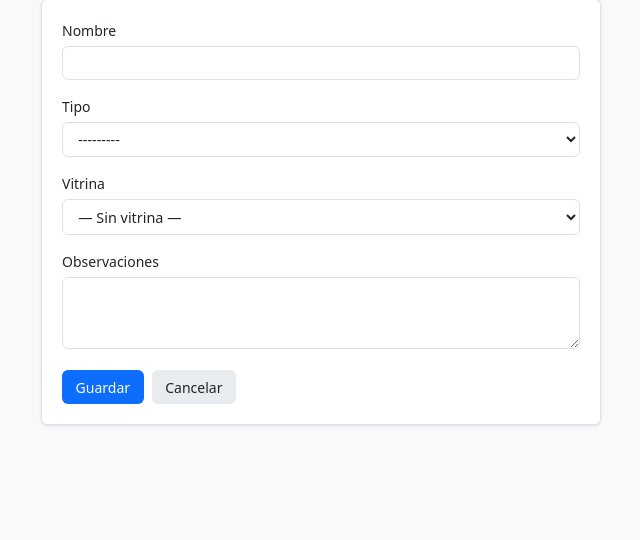
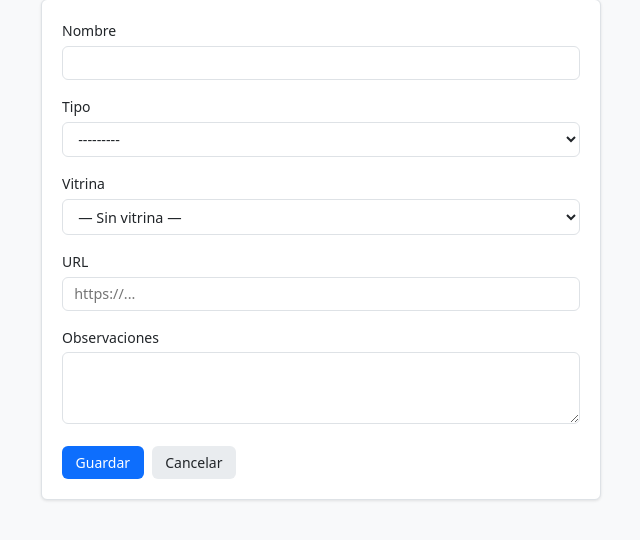
Before and after one commit to lima-uam/museoman, a Django app: page /items/nueva/ in a window 1280 px wide. Shown: the part 141-681 px from the top of the page, without its empty margins (73-713 px from the left). Run offline with Django 5.2, Linux system fonts and the light colour scheme; the visitor is signed in with stand-in values (Sample User, id 1); data that the repository does not hold is empty.

Commit message:
feat(items): add optional URL field to Item

```diff
--- a/apps/items/forms.py
+++ b/apps/items/forms.py
@@ -21,14 +21,16 @@ def _add_attrs(form):
 class ItemForm(forms.ModelForm):
     class Meta:
         model = Item
-        fields = ["nombre", "tipo", "vitrina", "observaciones"]
+        fields = ["nombre", "tipo", "vitrina", "url", "observaciones"]
         labels = {
             "nombre": "Nombre",
             "tipo": "Tipo",
             "vitrina": "Vitrina",
+            "url": "URL",
             "observaciones": "Observaciones",
         }
         widgets = {
+            "url": forms.URLInput(attrs={"placeholder": "https://...", **_WIDGET_ATTRS}),
             "observaciones": forms.Textarea(attrs={"rows": 3, **_WIDGET_ATTRS}),
         }
 
--- a/apps/items/models.py
+++ b/apps/items/models.py
@@ -17,6 +17,7 @@ class AllItemManager(models.Manager):
 
 class Item(models.Model):
     nombre = models.CharField(max_length=200, verbose_name="nombre")
+    url = models.URLField(max_length=500, blank=True, default="", verbose_name="URL")
     estado = models.CharField(
         max_length=20,
         choices=State.choices,
--- a/templates/items/item_detail.html
+++ b/templates/items/item_detail.html
@@ -31,6 +31,7 @@
     <div class="card-header">Información</div>
     <table style="font-size:.9rem">
       <tr><th style="width:38%;background:none">Estado</th><td><span class="badge badge-{{ item.estado }}">{{ item.get_estado_display }}</span></td></tr>
+      <tr><th style="background:none">URL</th><td>{% if item.url %}<a href="{{ item.url }}" target="_blank" rel="noopener">{{ item.url }}</a>{% else %}<span class="text-muted">—</span>{% endif %}</td></tr>
       <tr><th style="background:none">Tipo</th><td>{{ item.tipo }}</td></tr>
       <tr><th style="background:none">Vitrina</th><td>{{ item.vitrina|default:"—" }}</td></tr>
       <tr><th style="background:none">Usuario asignado</th><td>{{ item.assigned_user.name|default:"—" }}</td></tr>
```
Also changed, not shown: apps/items/migrations/0004_add_url_to_item.py (added).
